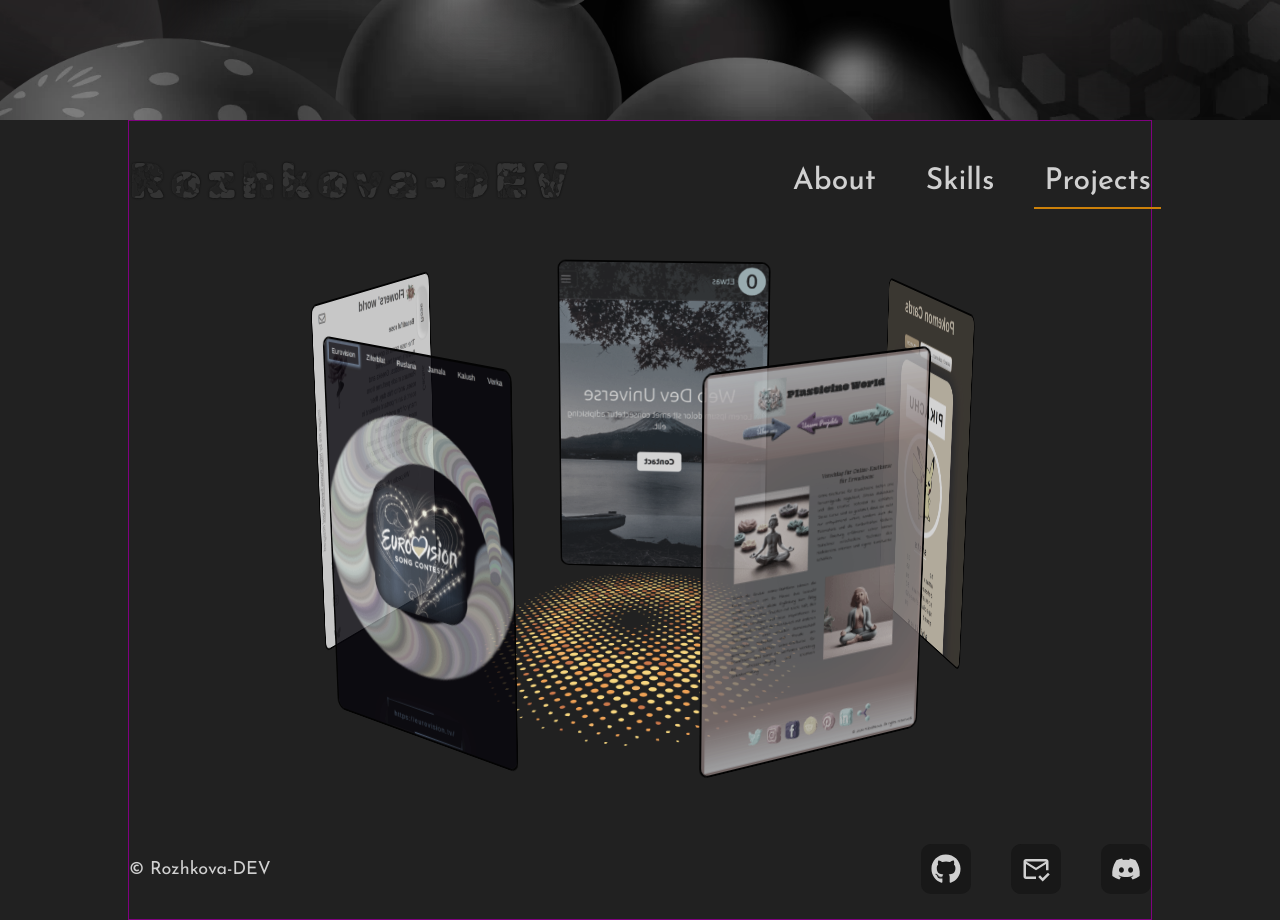
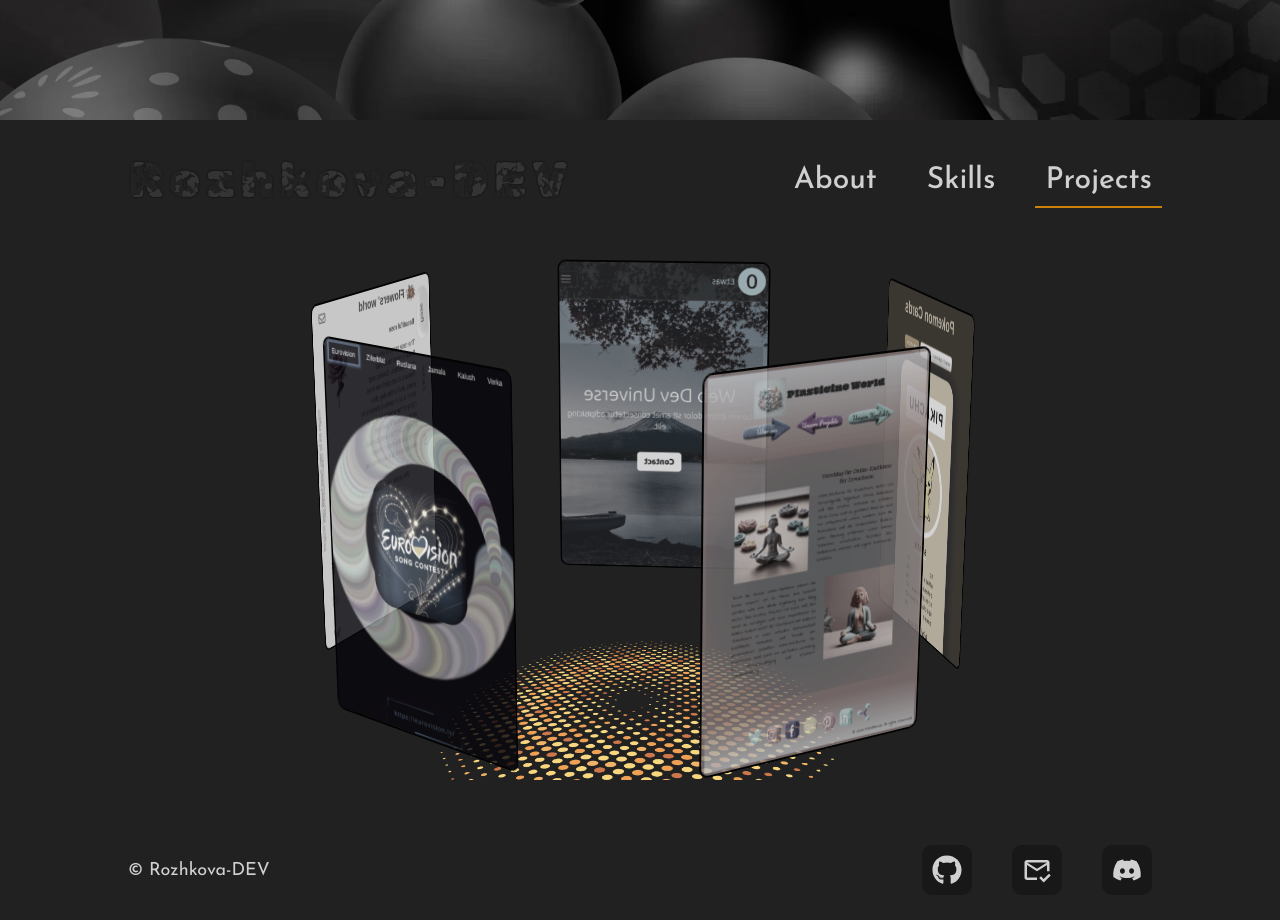
Before and after one commit to marrozhkova/portfolio, a React (Vite) app: page /projects in a window 1280 px wide. Shown: the part 680-1600 px from the top of the page. Built offline with nearby package versions, Linux system fonts and the light colour scheme; a web font is replaced by a local one.

Commit message:
skills+projects

```diff
--- a/src/index.css
+++ b/src/index.css
@@ -13,10 +13,7 @@
   padding: 0;
   box-sizing: border-box;
   color: #d0d0d0;
-  /* font-family: "a_FuturicaLt Thin"; */
-
   font-family: "Josefin Sans", sans-serif;
-  /* font-family: "JosefinSans-Regular", sans-serif; */
   font-optical-sizing: auto;
 }
 :root {
@@ -29,12 +26,8 @@ body {
   background-color: rgb(33, 33, 33);
   min-height: 100vh;
   width: 100%;
-
-  /* font-family: "Josefin Sans", sans-serif; */
-
   overflow-x: hidden;
   justify-content: center;
-  /* border: 1px solid red; */
 }
 #root {
   display: flex;
@@ -43,7 +36,6 @@ body {
   justify-content: center;
   width: 100%;
   height: 100%;
-  /* border: 1px solid red; */
 }
 .main {
   position: relative;
@@ -51,8 +43,6 @@ body {
   height: 100vh;
   display: flex;
   flex-direction: column;
-
-  border: 1px solid purple;
 }
 @media screen and (max-width: 1200px) {
   .main {
--- a/src/pages/Error.jsx
+++ b/src/pages/Error.jsx
@@ -20,9 +20,9 @@ const Error = () => {
 
   useEffect(() => {
     function raining() {
-      let absolute = document.querySelector(".absolute"); // Fixed class name
+      let absolute = document.querySelector(".absolute");
       let e = document.createElement("div");
-      e.className = "error-rain"; // This is correct for createElement
+      e.className = "error-rain";
       e.innerText = "404";
 
       if (absolute) {
--- a/src/pages/Error2.jsx
+++ b/src/pages/Error2.jsx
@@ -25,7 +25,7 @@ const Error2 = () => {
           state: { scrollToAbout: true },
         }
       );
-    }, 7000);
+    }, 5000);
     return () => {
       clearTimeout(redirect);
     };
--- a/src/styles/error2.css
+++ b/src/styles/error2.css
@@ -3,7 +3,6 @@
   height: 100%;
   background-color: rgb(33, 33, 33);
 }
-
 .error-text {
   position: absolute;
   inset: 0;
@@ -23,7 +22,6 @@
   -webkit-mask-size: contain;
   mask-size: contain;
 }
-
 .error-blot {
   position: absolute;
   inset: 0;
--- a/src/styles/projects2.css
+++ b/src/styles/projects2.css
@@ -6,18 +6,24 @@
   justify-content: center;
   overflow: hidden;
   transform: translateY(-5vh);
-
-  /* border: 3px solid purple; */
+  --w: min(30vw, 30vh);
+  --h: min(45vw, 45vh);
+  --translateZ: calc((var(--w) + var(--h)) / 2);
+  --rotateX: -15deg;
+  --perspective: 200rem;
+  /* Calculate bottom position based on viewport height, card height and perspective */
+  --after-bottom: calc(55vh - var(--h) / 2);
 }
 .wrapper::after {
   content: "";
   position: absolute;
-  bottom: 0;
-  left: 0;
+  width: calc(var(--translateZ) * 3);
+  height: calc(var(--translateZ) * 1.5);
+  top: var(--after-bottom);
+  left: 50%;
+  transform: translateX(-50%);
+  background: url("../assets/portfolio-foto/dots2.png") no-repeat center/contain;
   filter: grayscale(20%);
-  width: 100%;
-  height: 45vh;
-  background: url("../assets/portfolio-foto/dots2.png") no-repeat center/contain;
   z-index: -1;
 }
 .inner {
--- a/src/styles/skills.css
+++ b/src/styles/skills.css
@@ -171,7 +171,7 @@ span {
 @media (max-width: 480px) {
   .skills-list1,
   .skills-list2 {
-    font-size: 2rem;
+    font-size: 1.5rem;
     line-height: 3rem;
   }
   .skills-list1 {
```
